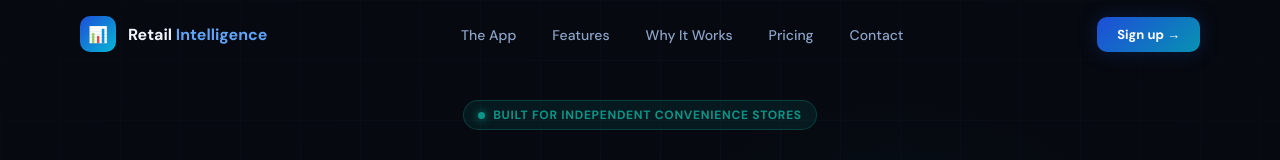
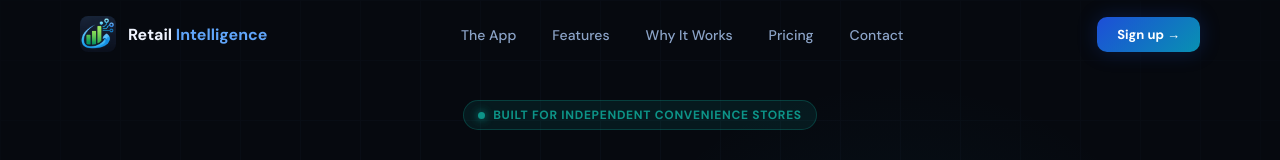
Before and after one commit to simsim383/Retail-Intelligence-owner-dashboard, a React (Vite) app: page / in a window 1280 px wide. Shown: the top 160 px of the page. Built offline with nearby package versions, Linux system fonts and the light colour scheme.

Commit message:
Update App.jsx

```diff
--- a/src/App.jsx
+++ b/src/App.jsx
@@ -333,7 +333,7 @@ function Navbar({ scrolled, menuOpen, setMenuOpen }) {
       <nav id="navbar" className={scrolled ? 'scrolled' : ''}>
         <div className="nav-inner">
           <div className="nav-logo" onClick={() => window.scrollTo({ top: 0, behavior: 'smooth' })}>
-            <div className="logo-mark">📊</div>
+            <img src="/favicon.png" alt="Retail Intelligence" style={{ width:36, height:36, borderRadius:8, objectFit:'cover' }} />
             <span className="logo-text">Retail <span>Intelligence</span></span>
           </div>
           <ul className="nav-links">{links.map(l => (<li key={l.id}><a onClick={() => scrollTo(l.id)}>{l.label}</a></li>))}</ul>
@@ -1015,7 +1015,7 @@ function Footer() {
       <div className="container">
         <div className="foot-inner">
           <div className="nav-logo" onClick={() => window.scrollTo({ top:0, behavior:'smooth' })}>
-            <div className="logo-mark">📊</div>
+            <img src="/favicon.png" alt="Retail Intelligence" style={{ width:36, height:36, borderRadius:8, objectFit:'cover' }} />
             <div>
               <div style={{ fontSize:14, fontWeight:700, color:'var(--text)' }}>Retail <span style={{ color:'var(--blue-glo)' }}>Intelligence</span></div>
               <div style={{ fontSize:11, color:'var(--dim)' }}>Smart stock analytics for independent stores</div>
```
